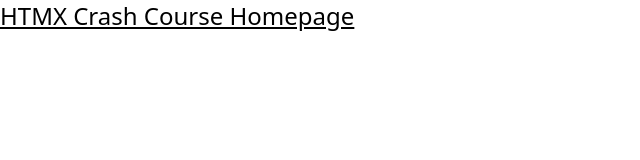
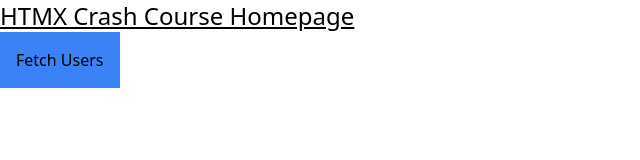
Before and after one commit to 4nth0ny1/htmx-crash-course, a website: page public/index.html in a window 1280 px wide. Shown: the whole page, without its empty margins (0-640 px from the left). Drawn offline with nearby package versions, Linux system fonts and the light colour scheme.

Commit message:
add hx-get to get jsonplaceholder get request

```diff
--- a/public/index.html
+++ b/public/index.html
@@ -13,5 +13,11 @@
   </head>
   <body>
     <h1 class="text-2xl underline">HTMX Crash Course Homepage</h1>
+    <button
+      hx-get="https://jsonplaceholder.typicode.com/users"
+      class="bg-blue-500 p-4"
+    >
+      Fetch Users
+    </button>
   </body>
 </html>
```
